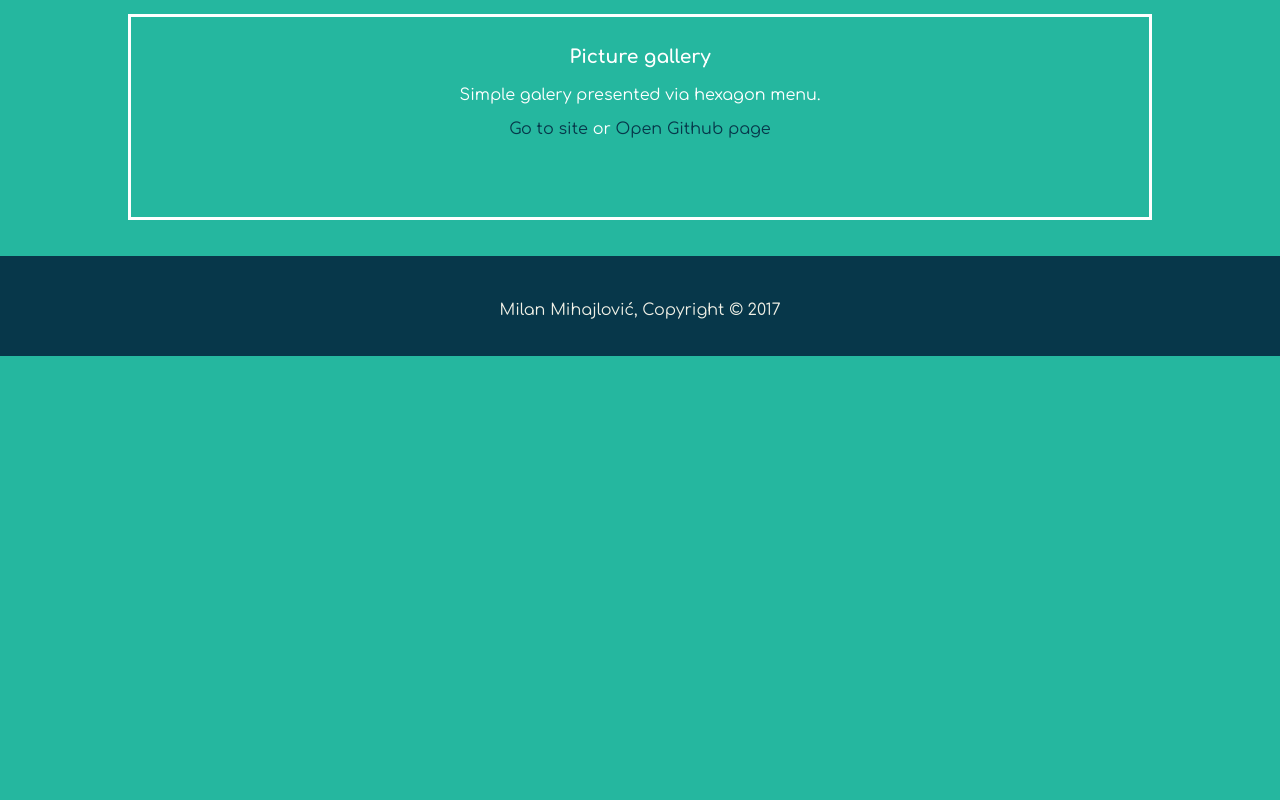
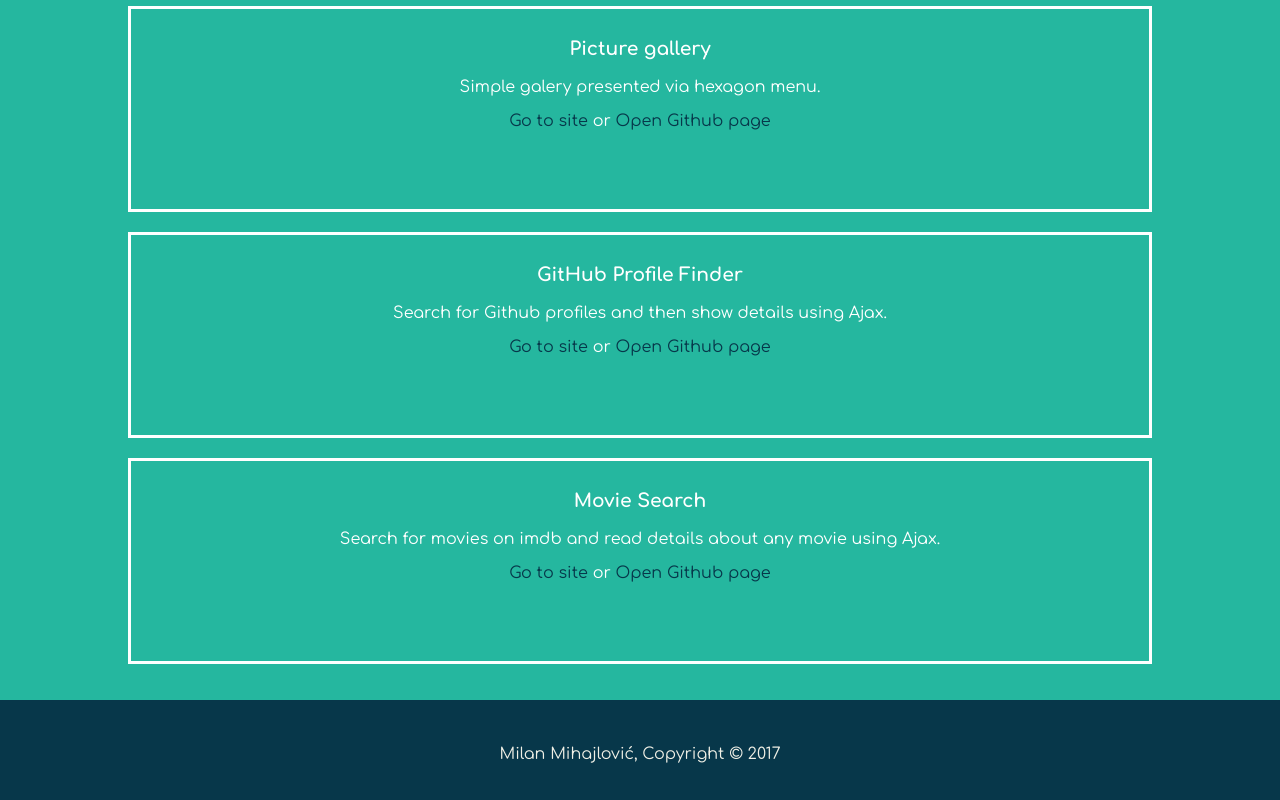
Before and after one commit to milanmihajlovic39/mysite, a website: page portfolio.html in a window 1280 px wide. Shown: the part 693-1493 px from the top of the page. Before the commit the page ends 1049 px from the top, so only its background shows below. Drawn offline with Linux system fonts and the light colour scheme; a web font is replaced by a local one.

Commit message:
footer changes and added 2 new projects in portfolio

```diff
--- a/portfolio.html
+++ b/portfolio.html
@@ -39,8 +39,6 @@
           <h3>Web Service site</h3>
           <p> Site that I made for my friend's web service. I used HTML, css, Bootstrap, Javascript, JQuery. </p>
           <p> <a  target="_blank" href="http://scomp.herokuapp.com"> Go to site </a> or  <a  target="_blank" href="https://github.com/milanmihajlovic39/compservice"> Open Github page </a></p>
-
-
       </div>
       <div class="project">
           <h3>Site for a web design company</h3>
@@ -51,6 +49,16 @@
           <h3>Picture gallery</h3>
           <p> Simple galery presented via hexagon menu.</p>
           <p> <a  target="_blank" href="http://picsoftheweek.herokuapp.com"> Go to site </a> or  <a  target="_blank" href="https://github.com/milanmihajlovic39/picsoftheweek"> Open Github page </a></p>
+      </div>
+      <div class="project">
+          <h3>GitHub Profile Finder</h3>
+          <p> Search for Github profiles and then show details using Ajax. </p>
+          <p> <a  target="_blank" href="https://milanmihajlovic39.github.io/profilefinder/"> Go to site </a> or  <a  target="_blank" href="https://github.com/milanmihajlovic39/profilefinder"> Open Github page </a></p>
+      </div>
+      <div class="project">
+          <h3>Movie Search</h3>
+          <p> Search for movies on imdb and read details about any movie using Ajax.</p>
+          <p> <a  target="_blank" href="https://milanmihajlovic39.github.io/moviesearch/"> Go to site </a> or  <a  target="_blank" href="https://github.com/milanmihajlovic39/moviesearch"> Open Github page </a></p>
       </div>
 
 
--- a/styles/style.css
+++ b/styles/style.css
@@ -1,24 +1,22 @@
 @import url("https://fonts.googleapis.com/css?family=Comfortaa:400,700,300|Quattrocento");
 
 body {
-  height: 100%;
+
   font-family: "Comfortaa", Helvetica, Arial, sans-serif;
   background-color: #25b79f;
-  /* Margin bottom by footer height */
-  margin-bottom: 60px;
-  margin-left:0;
-  margin-right:0;
+
+  margin:0;
+  padding: 0;
   color: white;}
 
   /* Global */
 .container {
   width: 80%;
   margin: auto;
-  overflow: hidden; /* koristi se kad nam nesto prevazilazi duzinu diva da bude skriveno umesto da se pojavi scroll bar */
+  overflow: hidden;
 }
 
 header {
-
   color: #ffffff;
   padding-top: 30px;
   min-height:70px;
@@ -79,8 +77,9 @@ header a:hover {
 }
 
 .footer {
-  margin: 0;
+  position: relative;
   bottom: 0;
+  left: 0;
   width: 100%;
   /* Set the fixed height of the footer here */
   height: 100px;
@@ -90,6 +89,7 @@ header a:hover {
 .footer p{
   text-align: center;
   padding-top: 45px;
+
 
 }
 
```
Also changed, not shown: index.html (line endings or trailing spaces).
